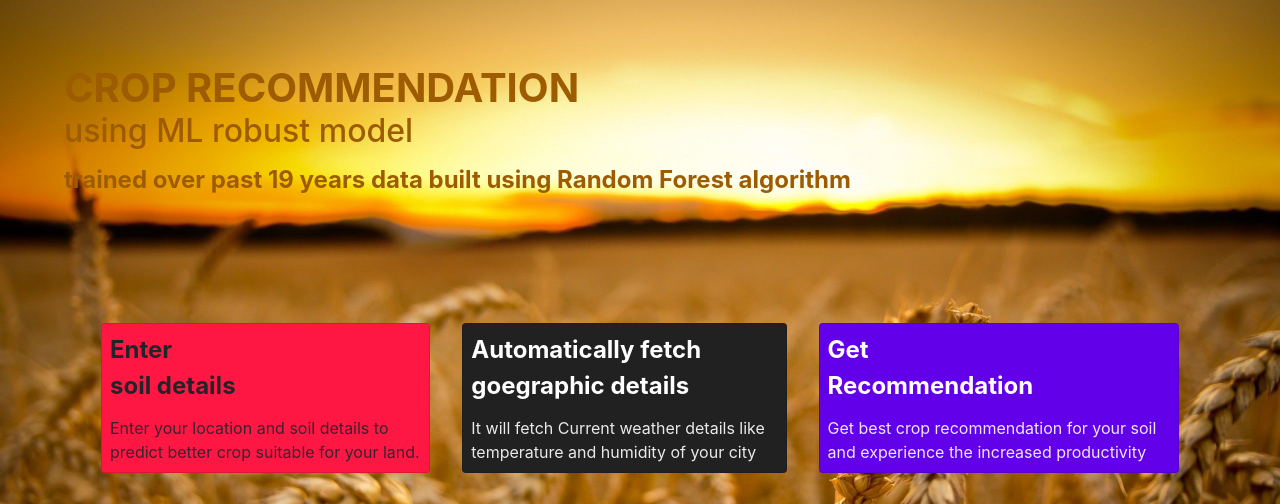
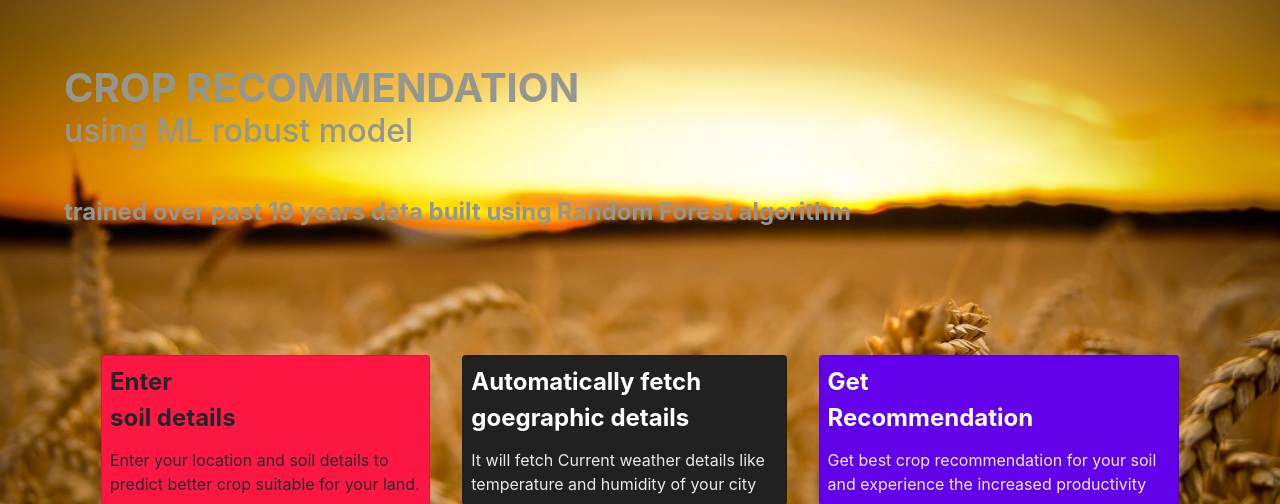
Before and after one commit to sudhakarPrakash/Agri_Project, a PHP site: page /cr.php in a window 1280 px wide. Shown: the top 504 px of the page. Run offline with PHP 8.4, Linux system fonts and the light colour scheme; some libraries are stand-ins or nearby versions.

Commit message:
Update cr.php

```diff
--- a/cr.php
+++ b/cr.php
@@ -48,8 +48,9 @@
 	<body onload="document.body.style.opacity='1.0'">
         <div class="main-container">
 
-            <div class="info p-3 m-5" style="color: #9e5c02">
+            <div class="info p-3 m-5" style="color:  #969691">
                     <h1><b>CROP RECOMMENDATION <br><span><h2>using ML robust model</h2></span></b></h1>
+		    <br>
                     <p><h4><b>trained over past 19 years data built using Random Forest algorithm</b></h4></p>
                 </div>
 
```
